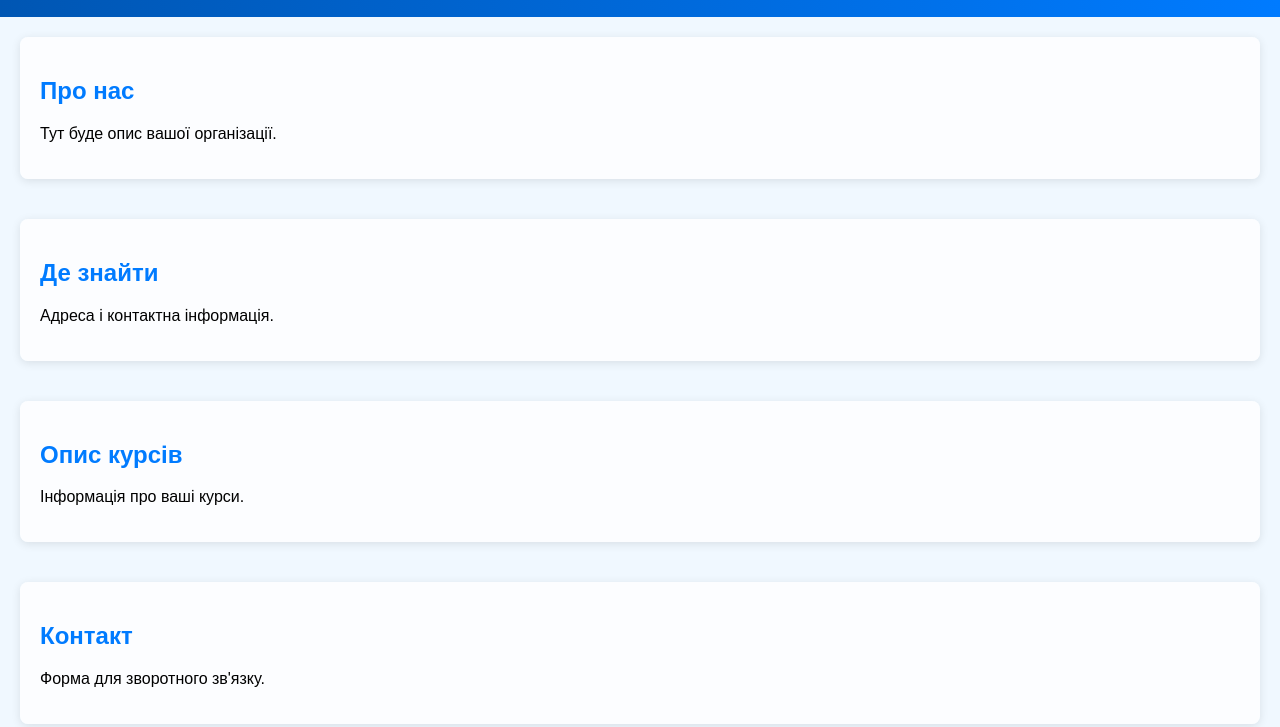
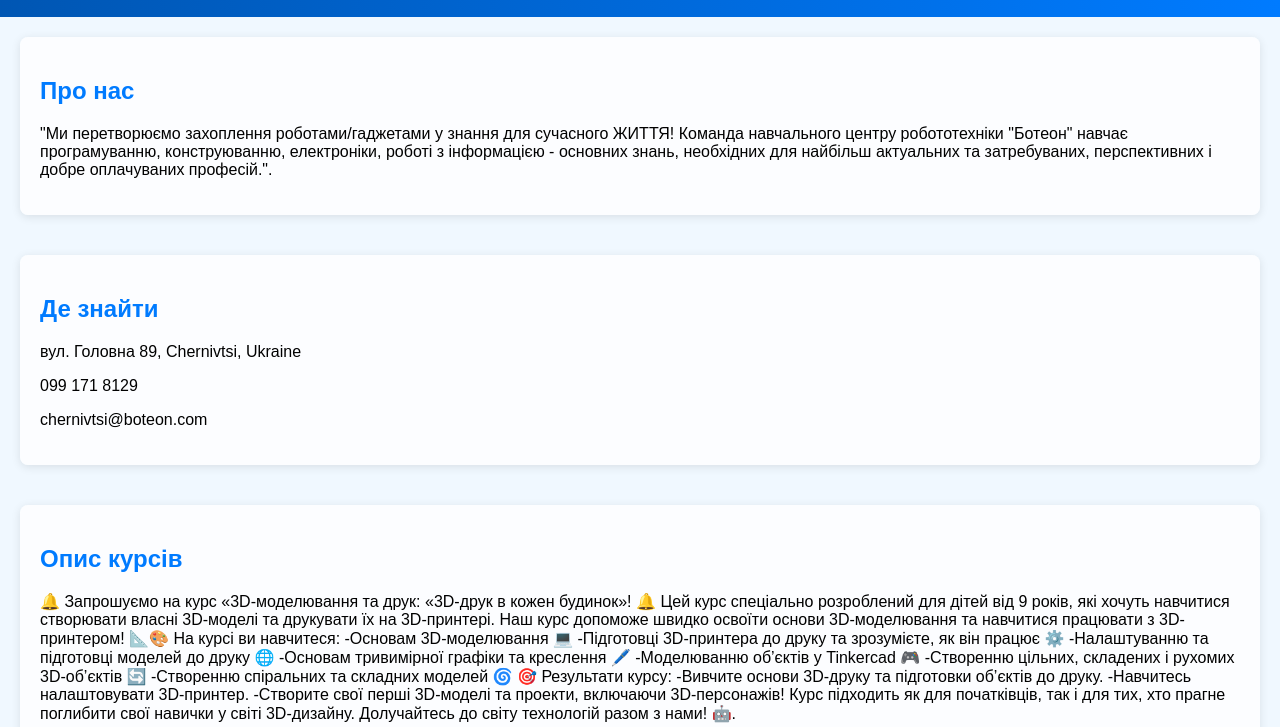
Before and after one commit to Archy501/5656, a plain HTML site: page index.html in a window 1280 px wide. Shown: the part 73-800 px from the top of the page. Drawn offline with Linux system fonts and the light colour scheme.

Commit message:
Update index.html

```diff
--- a/index.html
+++ b/index.html
@@ -3,7 +3,7 @@
 <head>
     <meta charset="UTF-8">
     <meta name="viewport" content="width=device-width, initial-scale=1.0">
-    <title>Назва Вашого Сайту</title>
+    <title>Boteon</title>
     <link rel="stylesheet" href="styles.css">
 </head>
 <body>
@@ -22,17 +22,36 @@
     <main>
         <section id="about">
             <h2>Про нас</h2>
-            <p>Тут буде опис вашої організації.</p>
+            <p>"Ми перетворюємо захоплення роботами/гаджетами у знання для сучасного ЖИТТЯ! Команда навчального центру робототехніки "Ботеон" навчає програмуванню, конструюванню, електроніки, роботі з інформацією - основних знань, необхідних для найбільш актуальних та затребуваних, перспективних і добре оплачуваних професій.".</p>
         </section>
 
         <section id="location">
             <h2>Де знайти</h2>
-            <p>Адреса і контактна інформація.</p>
+
+                <p>вул. Головна 89, Chernivtsi, Ukraine </p>
+
+                 <p>099 171 8129</p>
+
+                 <p>chernivtsi@boteon.com</p>
         </section>
 
         <section id="courses">
             <h2>Опис курсів</h2>
-            <p>Інформація про ваші курси.</p>
+            <p>🔔 Запрошуємо на курс «3D-моделювання та друк: «3D-друк в кожен будинок»! 🔔
+Цей курс спеціально розроблений для дітей від 9 років, які хочуть навчитися створювати власні 3D-моделі та друкувати їх на 3D-принтері. Наш курс допоможе швидко освоїти основи 3D-моделювання та навчитися працювати з 3D-принтером! 📐🎨
+На курсі ви навчитеся:
+-Основам 3D-моделювання 💻
+-Підготовці 3D-принтера до друку та зрозумієте, як він працює ⚙️
+-Налаштуванню та підготовці моделей до друку 🌐
+-Основам тривимірної графіки та креслення 🖊️
+-Моделюванню об’єктів у Tinkercad 🎮
+-Створенню цільних, складених і рухомих 3D-об’єктів 🔄
+-Створенню спіральних та складних моделей 🌀
+🎯 Результати курсу:
+-Вивчите основи 3D-друку та підготовки об’єктів до друку.
+-Навчитесь налаштовувати 3D-принтер.
+-Створите свої перші 3D-моделі та проекти, включаючи 3D-персонажів!
+Курс підходить як для початківців, так і для тих, хто прагне поглибити свої навички у світі 3D-дизайну. Долучайтесь до світу технологій разом з нами! 🤖.</p>
         </section>
 
         <section id="contact">
```
